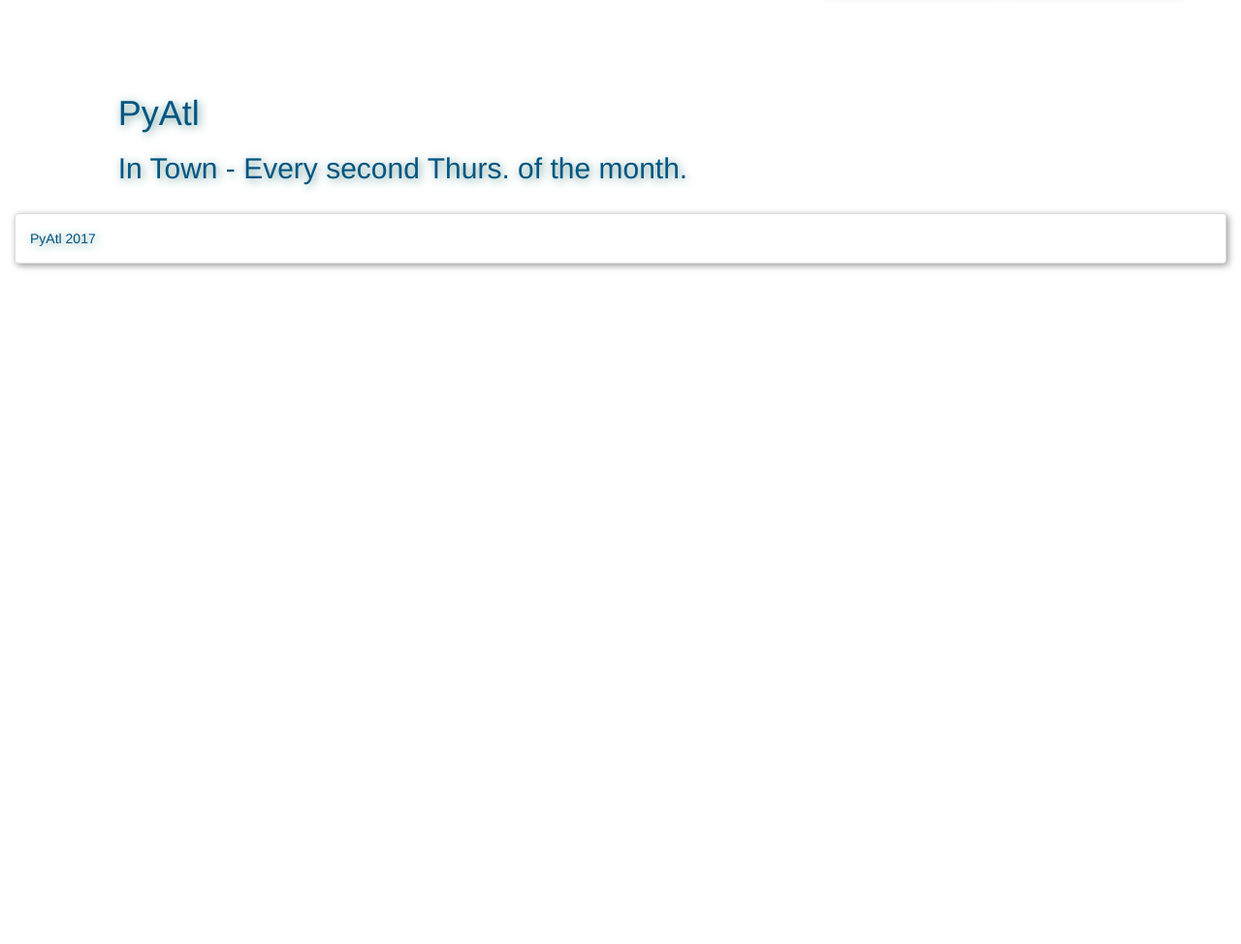
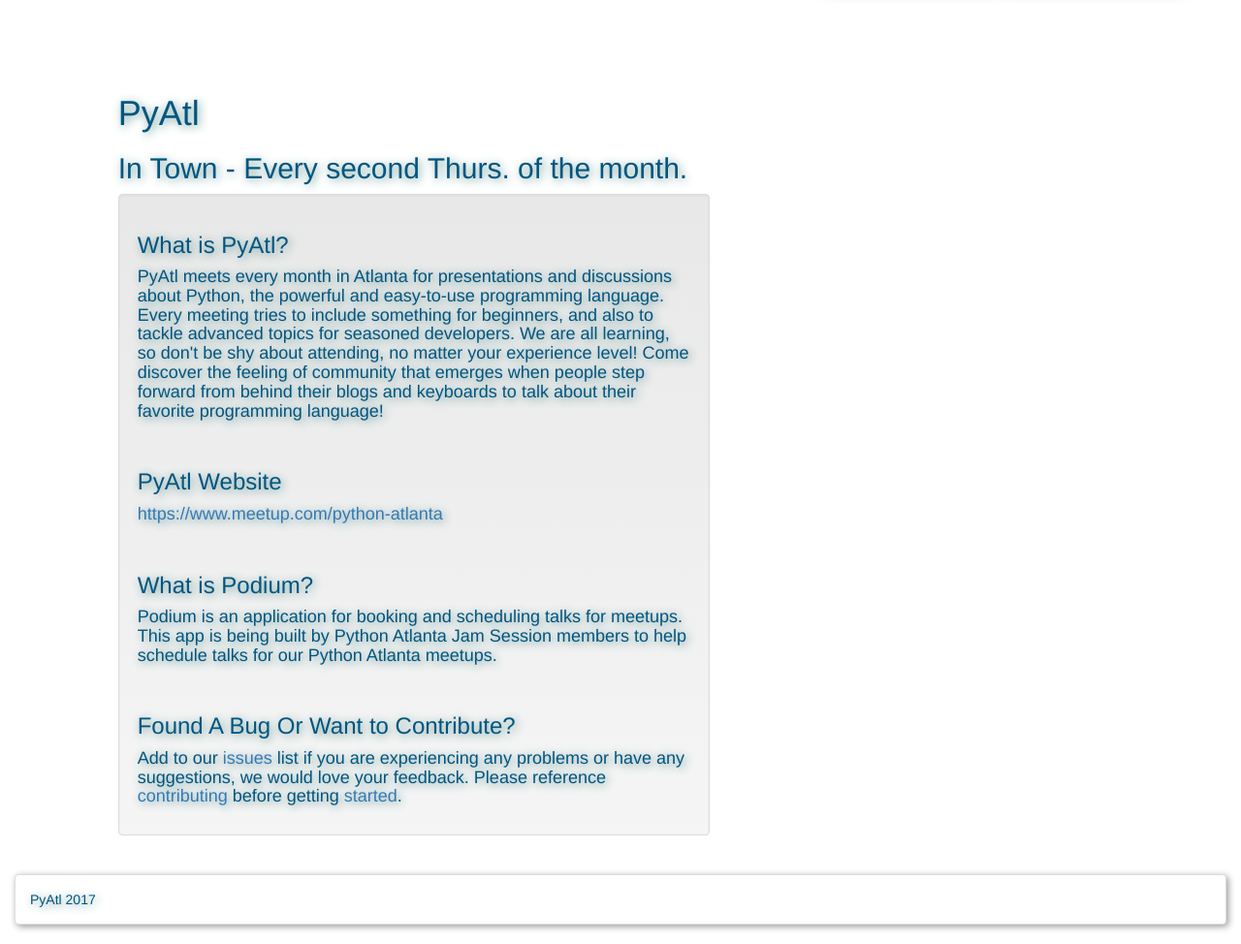
Before and after one commit to pyatl/podium-django, a Django app: page / in a window 1280 px wide. Shown: the part 51-1025 px from the top of the page at 97% size. Before the commit the page ends 329 px from the top, so only its background shows below. Run offline with Django 3.2, Linux system fonts and the light colour scheme; parts of the project's set-up code (start-up, migrations or seed data) failed here and were passed over; some libraries are stand-ins or nearby versions.

Commit message:
Adds descriptive text to index page about Podium and PyAtl

```diff
--- a/templates/index.html
+++ b/templates/index.html
@@ -25,6 +25,31 @@
 
 {%block content%}
 <div class="container-fluid">
+    <div class="row">
+        <div class="
+                    col-xs-12
+                    col-sm-10 col-sm-push-1
+                    col-md-6 col-md-push-1
+                    col-lg-6 col-lg-push-1
+                    " >
+            <div class="well">
+                <h3>What is PyAtl?</h3>
+                <h4>PyAtl meets every month in Atlanta for presentations and discussions about Python, the powerful and easy-to-use programming language. Every meeting tries to include something for beginners, and also to tackle advanced topics for seasoned developers. We are all learning, so don't be shy about attending, no matter your experience level! Come discover the feeling of community that emerges when people step forward from behind their blogs and keyboards to talk about their favorite programming language!</h4>
+                </br>
+
+                <h3>PyAtl Website</h3>
+                <h4><a href="https://www.meetup.com/python-atlanta">https://www.meetup.com/python-atlanta</a></h4>
+                </br>
+
+                <h3>What is Podium?</h3>
+                <h4>Podium is an application for booking and scheduling talks for meetups. This app is being built by Python Atlanta Jam Session members to help schedule talks for our Python Atlanta meetups.</h4>
+                </br>
+
+                <h3>Found A Bug Or Want to Contribute?</h3>
+                <h4>Add to our <a href="https://github.com/pyatl/podium-django/issues">issues</a> list if you are experiencing any problems or have any suggestions, we would love your feedback. Please reference <a href="https://github.com/pyatl/podium-django/blob/master/CONTRIBUTING.md">contributing</a> before getting <a href="https://github.com/pyatl/podium-django">started</a>.</h4>
+            </div><!-- well -->
+        </div><!-- col -->
+    </div><!-- row -->
 
 {%include 'footer.html'%}
 
```
